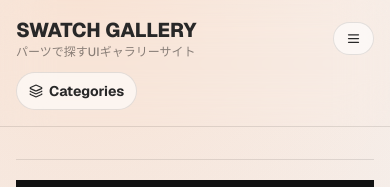
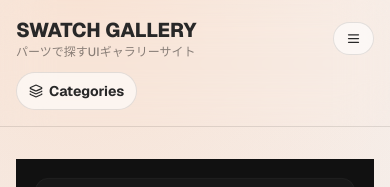
Before and after one commit to design-dolphins/SWATCH-Gallery, a Next.js app: page / in a window 390 px wide. Shown: the top 187 px of the page. Built offline with nearby package versions, Linux system fonts and the light colour scheme; no server answers; the database is empty.

Commit message:
fix: SPのカード上の不要な線を非表示

```diff
--- a/components/GalleryPage.tsx
+++ b/components/GalleryPage.tsx
@@ -288,7 +288,7 @@ export default function GalleryPage({ initialItems }: GalleryPageProps) {
         />
 
         <section className="min-w-0">
-          <div className="mb-5 flex items-center justify-between border-b border-black/10 pb-5">
+          <div className="mb-5 flex items-center justify-between lg:border-b lg:border-black/10 lg:pb-5">
             <div className="flex w-full items-center gap-2">
             {(selectedSite || activeCategory !== "All") && (
               <>
```
